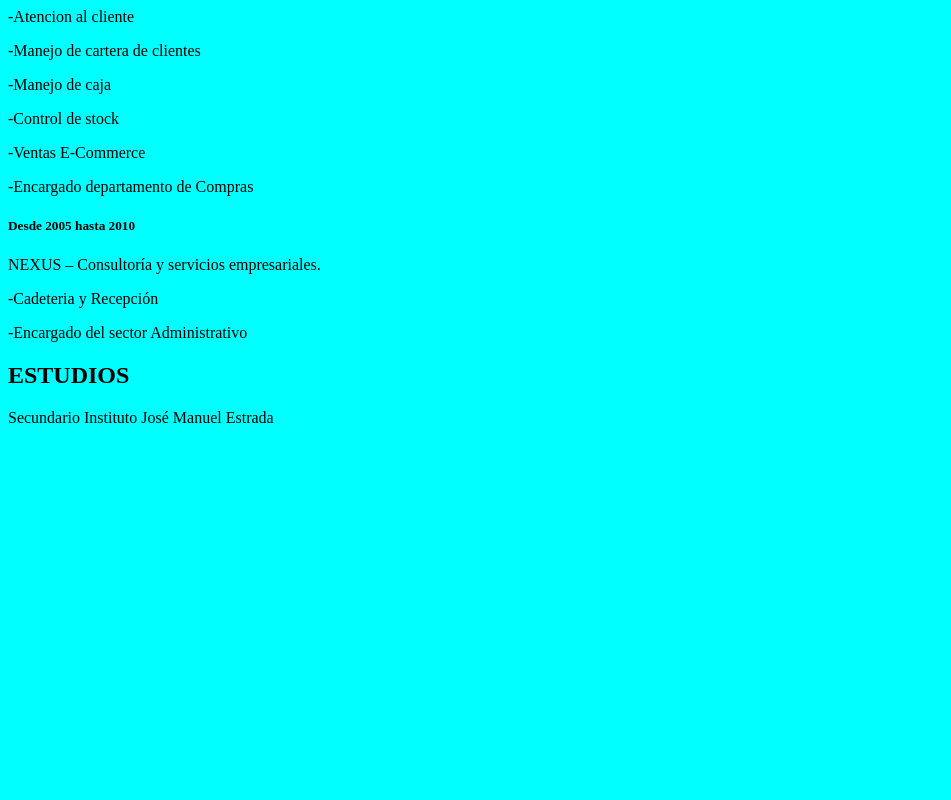
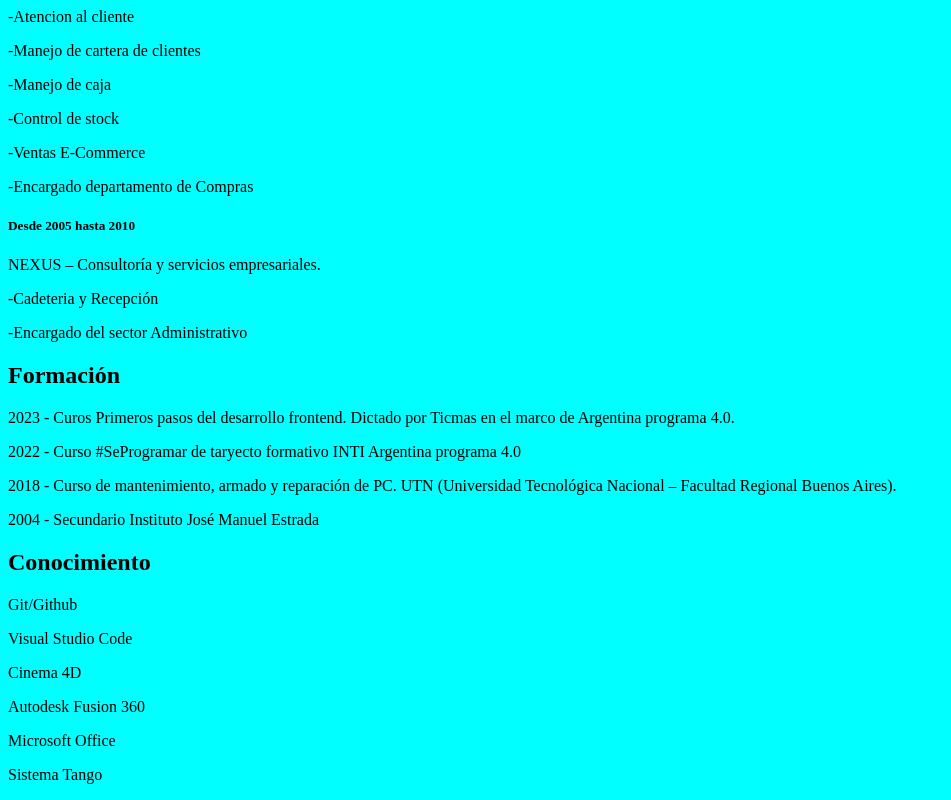
Before and after one commit to repcasla/cv_rep, a plain HTML site: page cv rep/index.html in a window 1280 px wide. Shown: the part 1154-1954 px from the top of the page, without its empty margins (0-951 px from the left). Before the commit the page ends 1597 px from the top, so only its background shows below. Drawn offline with Linux system fonts and the light colour scheme; a script that the page names is missing; files whose address does not match are found by name.

Commit message:
Se agrego Conocimiento

```diff
--- a/cv rep/index.html
+++ b/cv rep/index.html
@@ -96,8 +96,26 @@
 
     <div>
         <section class="formación" id="formación">
-            <h1>ESTUDIOS</h1>
-            <p>Secundario Instituto José Manuel Estrada</p>
+            <h1>Formación</h1>
+            <p>2023 - Curos Primeros pasos del desarrollo frontend. Dictado por Ticmas en el marco de Argentina programa 4.0.</p>
+            <p>2022 - Curso #SeProgramar de taryecto formativo INTI Argentina programa 4.0</p>
+            <p>2018 - Curso de mantenimiento, armado y reparación de PC.
+               UTN (Universidad Tecnológica Nacional – Facultad Regional Buenos Aires).
+            </p>
+            <p>2004 - Secundario Instituto José Manuel Estrada</p>
+        </section>
+    </div>
+
+    <div>
+        <section class="Conocimiento" id="Conocimiento">
+            <h1>Conocimiento</h1>
+            <p>Git/Github</p>
+            <p>Visual Studio Code</p>
+            <p>Cinema 4D</p>
+            <p>Autodesk Fusion 360</p>
+            <p>Microsoft Office</p>
+            <p>Sistema Tango</p>
+
         </section>
     </div>
 </body>
```
